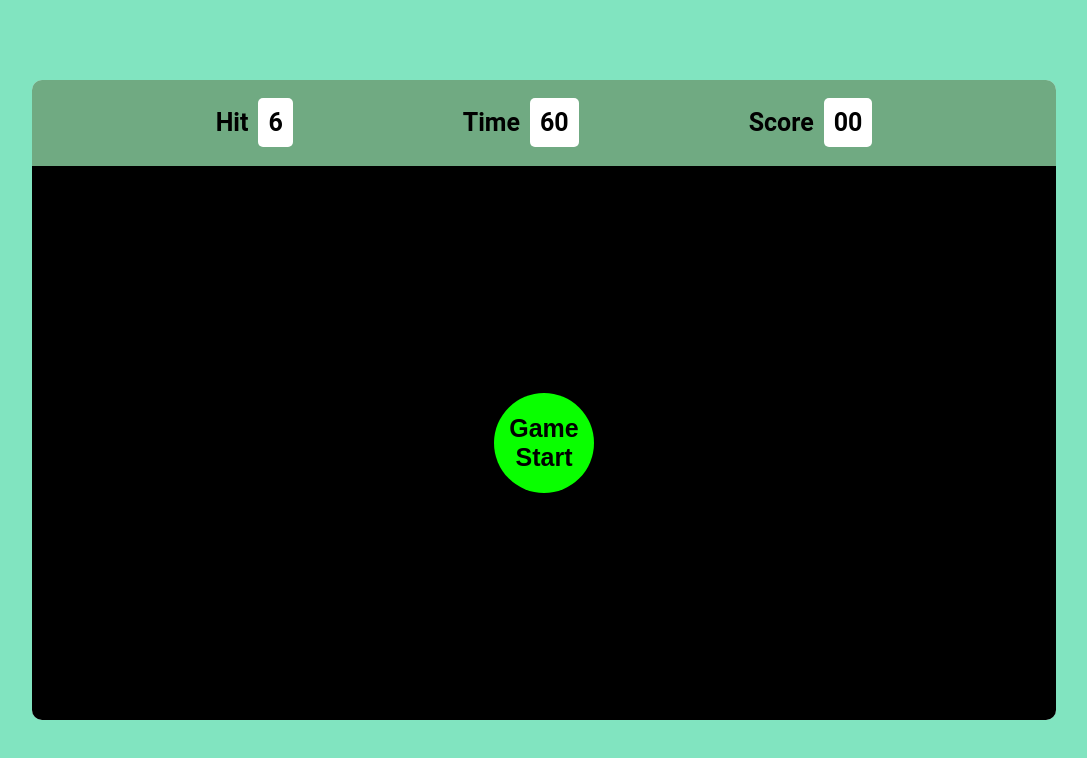
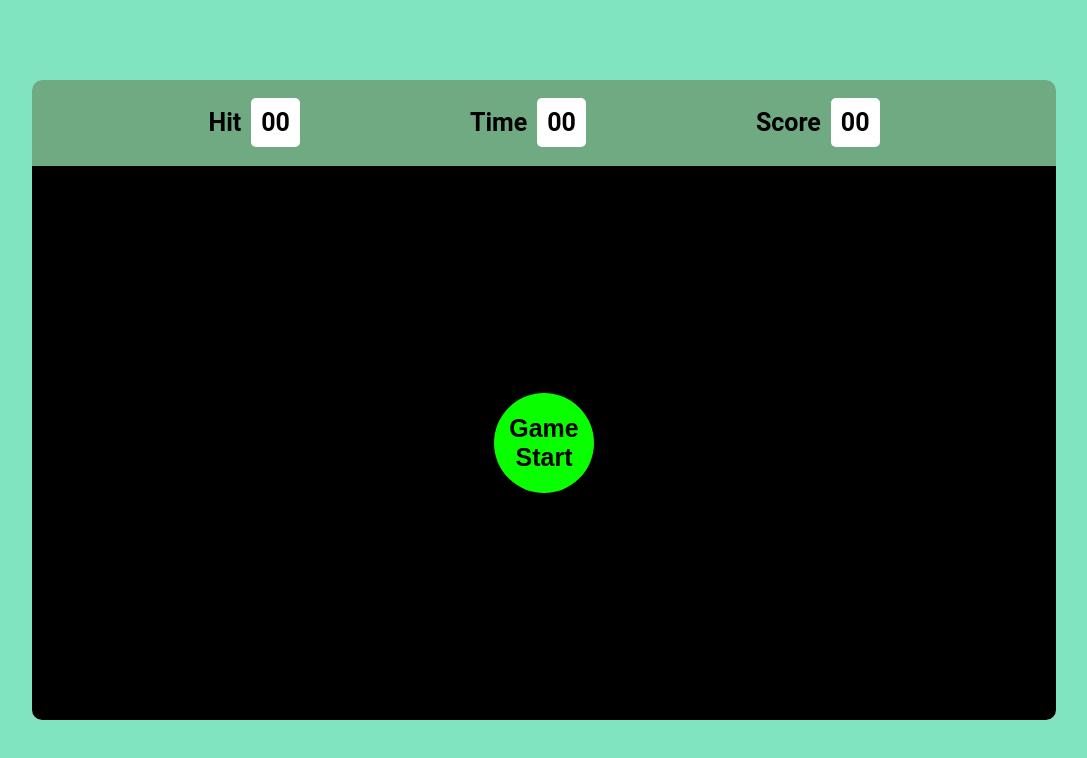
Before and after one commit to tuhin-toukirahmed/Bubble-Game, a plain HTML site: page index.html in a window 1280 px wide. Shown: the whole page, without its empty margins (96-1183 px from the left). Drawn offline with Linux system fonts and the light colour scheme.

Commit message:
set hit val to 00

```diff
--- a/index.html
+++ b/index.html
@@ -12,11 +12,11 @@
         <div id="ptop">
           <div class="elem">
             <h4>Hit</h4>
-            <div id="hit" class="box">5</div>
+            <div id="hit" class="box">00</div>
           </div>
           <div class="elem">
             <h4>Time</h4>
-            <div id="timer" class="box">60</div>
+            <div id="timer" class="box">00</div>
           </div>
           <div class="elem">
             <h4>Score</h4>
--- a/script.js
+++ b/script.js
@@ -7,6 +7,7 @@ document.getElementById("start").addEventListener("click", () => {
   document.getElementById("pbtm").style.flexDirection = "row";
   makeBubble();
   timer();
+  getHit();
 });
 
 function makeBubble() {
@@ -54,18 +55,3 @@ document.getElementById("pbtm").addEventListener("click", (dets) => {
     makeBubble(); // Generate a new set of bubbles
   }
 });
-
-// document.getElementById("pbtm").addEventListener("click", (dets) => {
-//   let hit = document.getElementById("hit").innerText;
-//   let bubbles = dets.target.innerText;
-//   if (hit === bubbles) {
-//     scoreCount();
-//     getHit();
-//     // dets.target.remove();
-//     // makeBubble();
-//   }
-// });
-
-// timer();
-// makeBubble();
-getHit();
```
